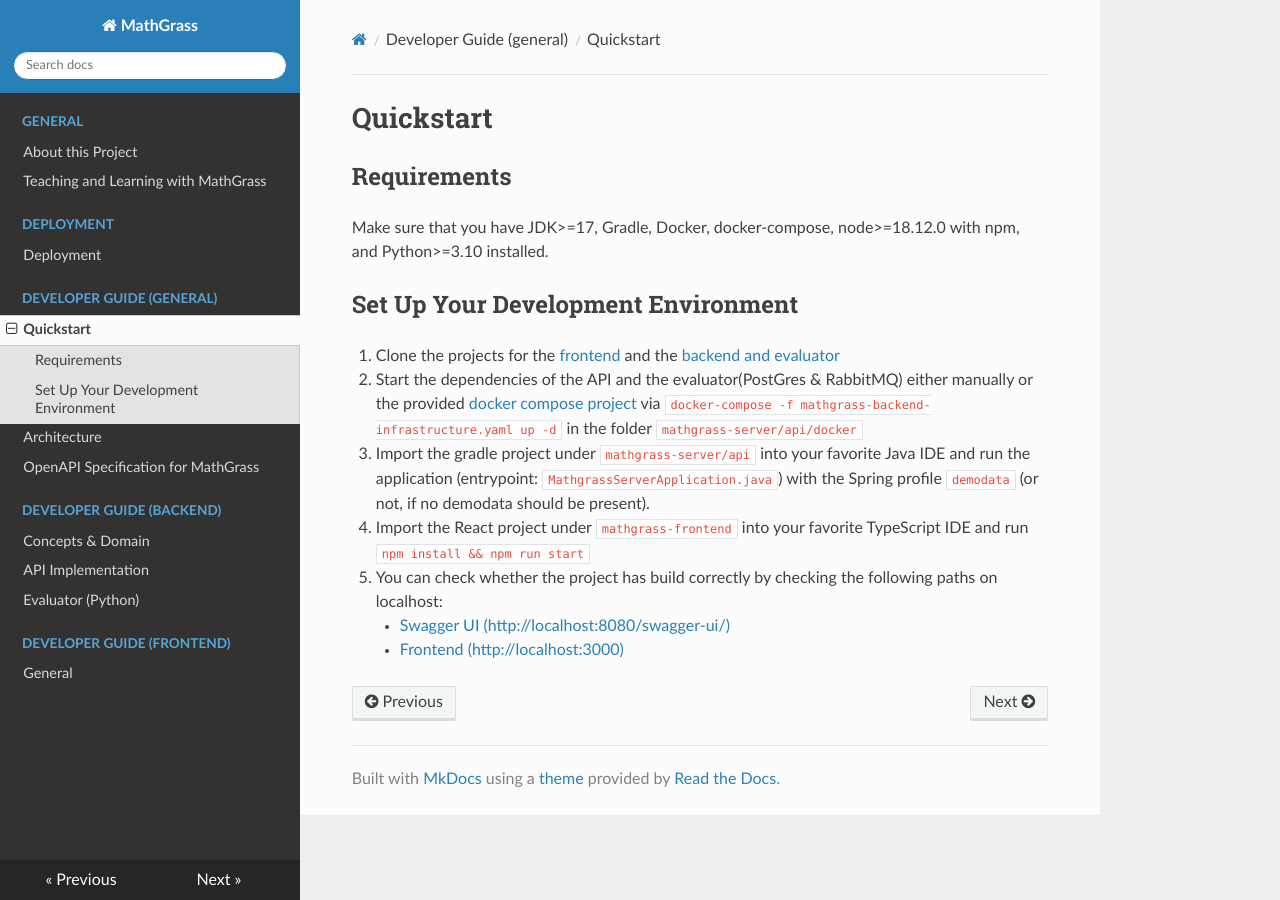
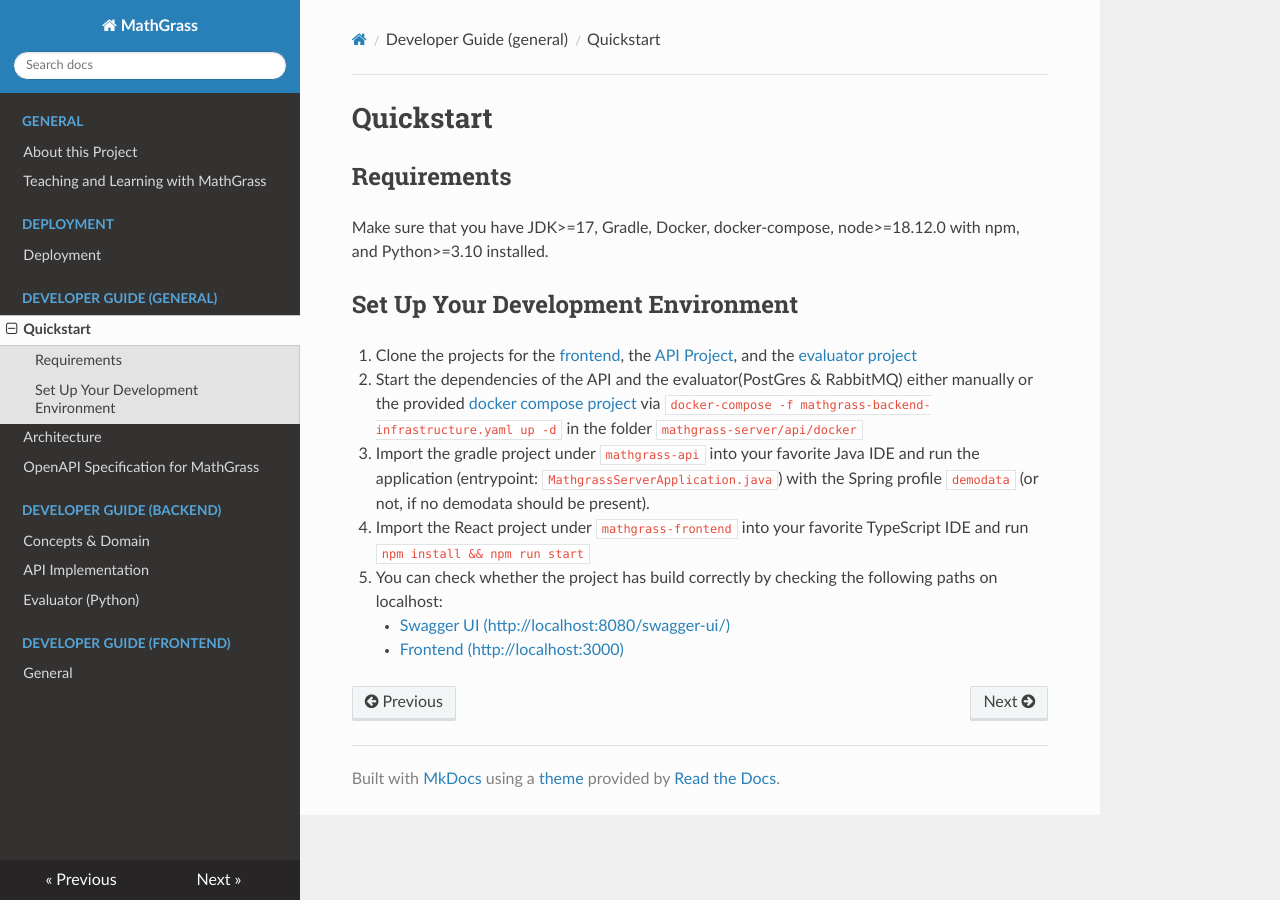
Before and after one commit to MathGrass/mathgrass, an MkDocs documentation site: the page built from docs/developer_guide/quickstart.md, in a window 1280 px wide. Built offline with MkDocs 1.6.1, drawn with Linux system fonts in a browser that asks for light colours; nearby versions of some CDN libraries.

Commit message:
docs: Reflect project restructuring in documentation

````diff
--- a/docs/developer_guide/quickstart.md
+++ b/docs/developer_guide/quickstart.md
@@ -3,9 +3,9 @@
 Make sure that you have JDK>=17, Gradle, Docker, docker-compose, node>=18.12.0 with npm, and Python>=3.10 installed.
 
 ## Set Up Your Development Environment
-1. Clone the projects for the [frontend](https://github.com/MathGrass/mathgrass-frontend) and the [backend and evaluator](https://github.com/MathGrass/mathgrass-server)
-1. Start the dependencies of the API and the evaluator(PostGres & RabbitMQ) either manually or the provided [docker compose project](https://github.com/MathGrass/mathgrass-server/blob/develop/api/docker/mathgrass-backend-infrastructure.yaml) via ```docker-compose -f mathgrass-backend-infrastructure.yaml up -d``` in the folder ```mathgrass-server/api/docker```
-1. Import the gradle project under ```mathgrass-server/api``` into your favorite Java IDE and run the application (entrypoint: ```MathgrassServerApplication.java```) with the Spring profile ```demodata``` (or not, if no demodata should be present).
+1. Clone the projects for the [frontend](https://github.com/MathGrass/mathgrass-frontend), the [API Project](https://github.com/MathGrass/mathgrass-api), and the [evaluator project](https://github.com/MathGrass/mathgrass-local-mq-evaluator)
+1. Start the dependencies of the API and the evaluator(PostGres & RabbitMQ) either manually or the provided [docker compose project](https://github.com/MathGrass/mathgrass-api/blob/develop/api/docker/mathgrass-backend-infrastructure.yaml) via ```docker-compose -f mathgrass-backend-infrastructure.yaml up -d``` in the folder ```mathgrass-server/api/docker```
+1. Import the gradle project under ```mathgrass-api``` into your favorite Java IDE and run the application (entrypoint: ```MathgrassServerApplication.java```) with the Spring profile ```demodata``` (or not, if no demodata should be present).
 1. Import the React project under ```mathgrass-frontend``` into your favorite TypeScript IDE and run ```npm install && npm run start```
 1. You can check whether the project has build correctly by checking the following paths on localhost:
     - [Swagger UI (http://localhost:8080/swagger-ui/)](http://localhost:8080/swagger-ui/)
````
Also changed, not shown: docs/developer_guide/openapi.md (+1 -1 lines).
